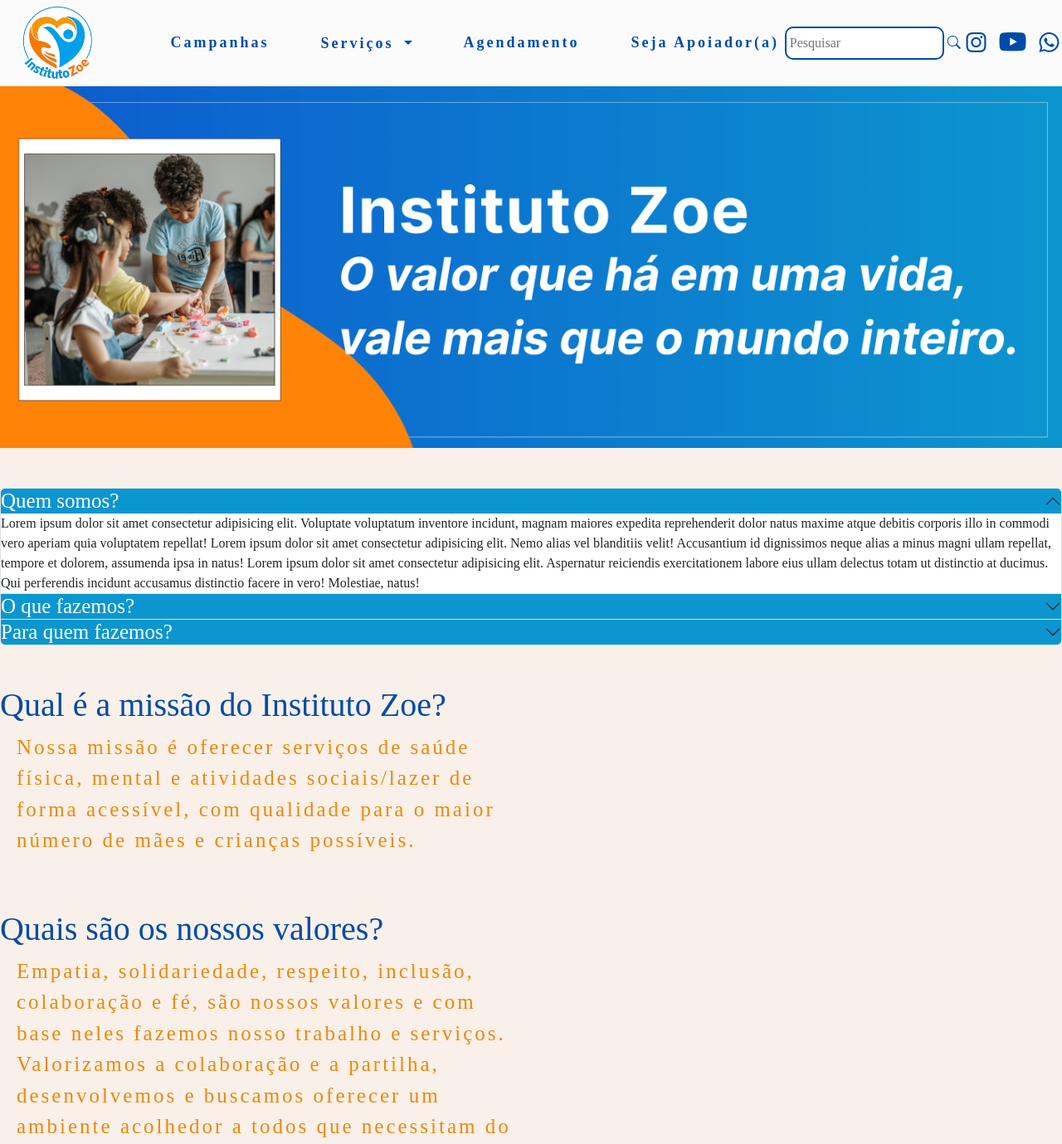
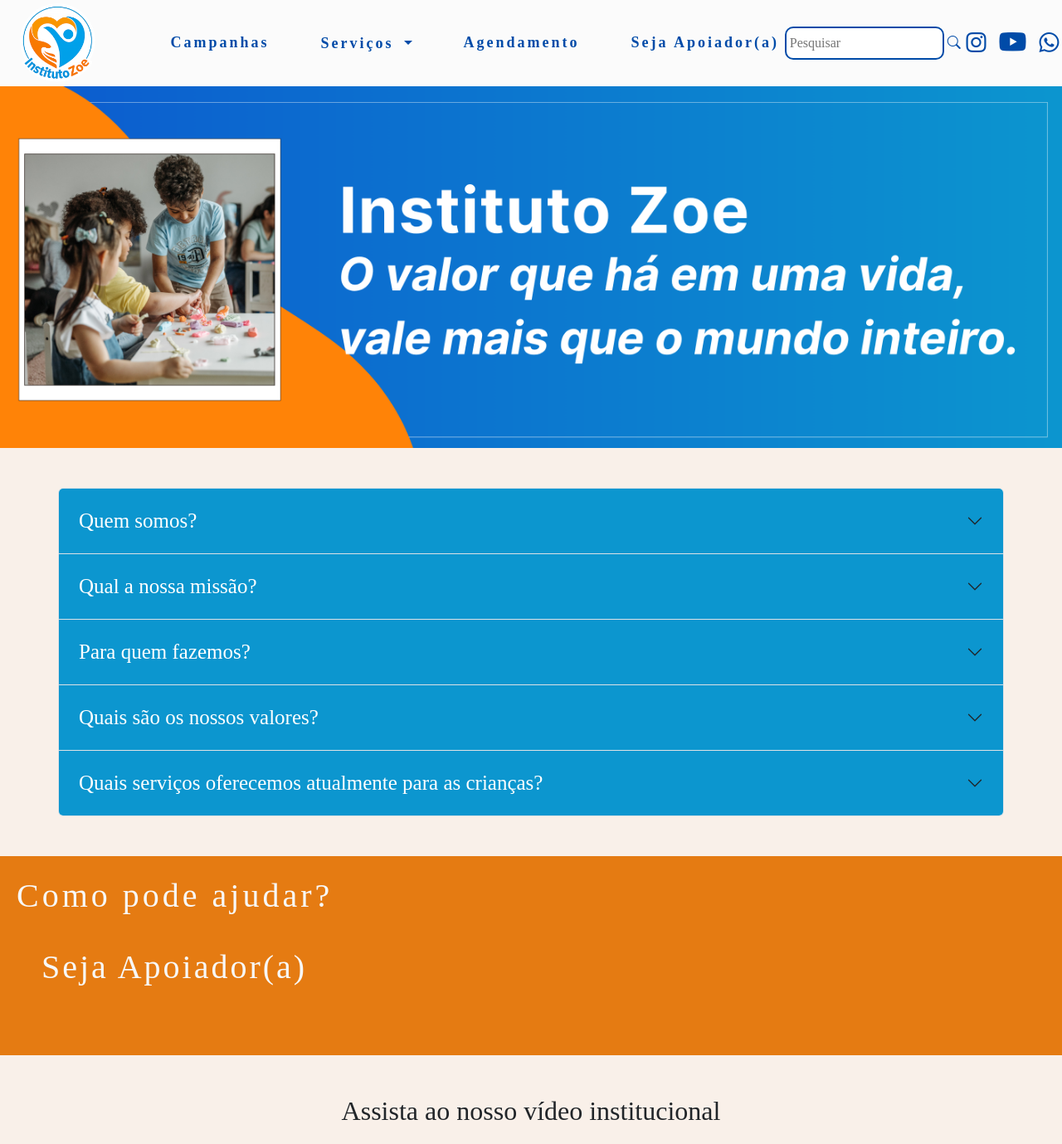
Before and after one commit to ProjetoZOE/InstitutoZoe, a PHP site: page / in a window 1280 px wide. Shown: the top 1379 px of the page at 83% size. Run offline with PHP 8.4, Linux system fonts and the light colour scheme; some web fonts are replaced.

Commit message:
Ajustes no tamanho do accordion

```diff
--- a/index.html
+++ b/index.html
@@ -31,7 +31,7 @@
 
             <ul class="nave-list">
 
-                <li><a href="/">Campanhas</a></li>
+                <li><a href="index.html">Campanhas</a></li>
                 <li>
                     <button class="Drop btn dropdown-toggle" data-bs-toggle="dropdown" aria-expanded="false">
                         Serviços
@@ -92,178 +92,182 @@
             <img src="img/instituto-zoe.png" class="banner-img" alt="Banner do Instituto Zoe">
         </section>
 
+        <section class="container">
             <br><br>
-
             <div class="accordion" id="accordionPanelsStayOpenExample">
                 <div class="accordion-item">
                     <h2 class="accordion-header">
-                    <button class="accordion-button" type="button" data-bs-toggle="collapse"
-                        data-bs-target="#panelsStayOpen-collapseOne" aria-expanded="true"
+                        <button class="accordion-button collapsed p-4" type="button" data-bs-toggle="collapse"
+                            data-bs-target="#panelsStayOpen-collapseOne" aria-expanded="false"
                             aria-controls="panelsStayOpen-collapseOne">
                             Quem somos?
                         </button>
                     </h2>
-                <div id="panelsStayOpen-collapseOne" class="accordion-collapse collapse show">
-                    <div class="accordion-body">
-                        Lorem ipsum dolor sit amet consectetur adipisicing elit. Voluptate voluptatum inventore
-                        incidunt, magnam maiores expedita reprehenderit dolor natus maxime atque debitis corporis illo
-                        in commodi vero aperiam quia voluptatem repellat! Lorem ipsum dolor sit amet consectetur
-                        adipisicing elit. Nemo alias vel blanditiis velit! Accusantium id dignissimos neque alias a
-                        minus magni ullam repellat, tempore et dolorem, assumenda ipsa in natus! Lorem ipsum dolor sit
-                        amet consectetur adipisicing elit. Aspernatur reiciendis exercitationem labore eius ullam
-                        delectus totam ut distinctio at ducimus. Qui perferendis incidunt accusamus distinctio facere in
-                        vero! Molestiae, natus!
+                    <div id="panelsStayOpen-collapseOne" class="accordion-collapse collapse">
+                        <div class="accordion-body p-3">
+                            Através de um sonho dado a nós por Deus. No sonho Deus pedia para que
+                            abríssemos um hospital para cuidar de pessoas. Porque as pessoas estavam precisando de amor,
+                            saúde e atenção. Por esse motivo temos um trabalho diferenciado. Tratamos as pessoas como
+                            elas
+                            merecem serem tratadas. <br>
+                            Nossa visão é inspirada pela nossa fé em Deus, buscamos alcançar pessoas que necessitem dos
+                            serviços ofertados no Instituto Zoe na cidade de Igarassu e cidades circunvizinhas guiada
+                            pela crença de
+                            Ele nos fortalece e nos capacita para enfrentar os desafios da jornada.
+
+
                         </div>
                     </div>
                 </div>
                 <div class="accordion-item">
                     <h2 class="accordion-header">
-                    <button class="accordion-button collapsed" type="button" data-bs-toggle="collapse"
+                        <button class="accordion-button collapsed p-4" type="button" data-bs-toggle="collapse"
                             data-bs-target="#panelsStayOpen-collapseTwo" aria-expanded="false"
                             aria-controls="panelsStayOpen-collapseTwo">
-                        O que fazemos?
+                            Qual a nossa missão?
                         </button>
                     </h2>
                     <div id="panelsStayOpen-collapseTwo" class="accordion-collapse collapse">
-                    <div class="accordion-body">
+                        <div class="accordion-body p-3">
                             Nossa missão é oferecer serviços de <strong>saúde física</strong>, <strong>mental</strong> e
-                        <strong>atividades sociais/lazer</strong> de forma <strong>acessível</strong> e com qualidade
+                            <strong>atividades sociais/lazer</strong> de forma <strong>acessível</strong> e com
+                            qualidade
                             para o maior número de mães e crianças possíveis.
                         </div>
                     </div>
                 </div>
                 <div class="accordion-item">
                     <h2 class="accordion-header">
-                    <button class="accordion-button collapsed" type="button" data-bs-toggle="collapse"
+                        <button class="accordion-button collapsed p-4" type="button" data-bs-toggle="collapse"
                             data-bs-target="#panelsStayOpen-collapseThree" aria-expanded="false"
                             aria-controls="panelsStayOpen-collapseThree">
                             Para quem fazemos?
                         </button>
                     </h2>
                     <div id="panelsStayOpen-collapseThree" class="accordion-collapse collapse">
-                    <div class="accordion-body">
-                        Nosso público-alvo é composto principalmente por <strong>moradores da comunidade local</strong>,
+                        <div class="accordion-body p-3">
+                            Nosso público-alvo é composto principalmente por <strong>moradores da comunidade
+                                local</strong>,
                             especialmente
-                        <strong>pessoas em situação de vulnerabilidade social</strong>. Isso inclui <strong>famílias de
+                            <strong>pessoas em situação de vulnerabilidade social</strong>. Isso inclui <strong>famílias
+                                de
                                 baixa renda</strong>,
-                        <strong>idosos</strong>, <strong>crianças</strong>, <strong>gestantes</strong>, <strong>pessoas
+                            <strong>idosos</strong>, <strong>crianças</strong>, <strong>gestantes</strong>,
+                            <strong>pessoas
                                 com doenças crônicas</strong> e
                             <strong>indivíduos com acesso limitado</strong> aos serviços de saúde convencionais. A
                             instituição foca na
-                        <strong>promoção da saúde</strong>, <strong>prevenção de doenças</strong> e <strong>atendimento
+                            <strong>promoção da saúde</strong>, <strong>prevenção de doenças</strong> e
+                            <strong>atendimento
                                 básico</strong>, buscando garantir
                             <strong>cuidado integral</strong>, <strong>humanizado</strong> e <strong>acessível a
                                 todos</strong>.
                         </div>
                     </div>
                 </div>
+                <div class="accordion-item">
+                    <h2 class="accordion-header">
+                        <button class="accordion-button collapsed p-4" type="button" data-bs-toggle="collapse"
+                            data-bs-target="#panelsStayOpen-collapseFour" aria-expanded="false"
+                            aria-controls="panelsStayOpen-collapseFour">
+                            Quais são os nossos valores?
+                        </button>
+                    </h2>
+                    <div id="panelsStayOpen-collapseFour" class="accordion-collapse collapse">
+                        <div class="accordion-body p-3">
+                            <p>
+                                <strong>Empatia</strong>, <strong>solidariedade</strong>, <strong>respeito</strong>,
+                                <strong>inclusão</strong>, <strong>colaboração</strong> e <strong>fé</strong> são nossos
+                                valores, e com base neles fazemos nosso trabalho e serviços.
+                                Valorizamos a <strong>colaboração</strong> e a <strong>partilha</strong>, desenvolvemos
+                                e buscamos oferecer um <strong>ambiente acolhedor</strong> a todos que necessitam do
+                                nosso instituto.
+                            </p>
                         </div>
-
-        <br><br>
-
-        <section id="quem somos" class="texto">
-            <h1>Qual é a missão do Instituto Zoe?</h1>
-            <p>Nossa missão é oferecer serviços de saúde física, mental e atividades sociais/lazer de forma acessível,
-                com qualidade para o maior número de mães e crianças possíveis.
-            </p>
-
-        </section>
-
-
-        <br><br>
-
-        <section id="o que fazemos" class="texto">
-            <h1>Quais são os nossos valores?</h1>
-            <p>Empatia, solidariedade, respeito, inclusão, colaboração e fé, são nossos valores e com base neles fazemos
-                nosso trabalho e serviços. Valorizamos a colaboração e a partilha, desenvolvemos e buscamos oferecer um
-                ambiente acolhedor a todos que necessitam do nosso instituto.</p>
-        </section>
-
-
-
-        <br><br>
-        <section id="para quem fazemos" class="texto">
-            <h1>Quais serviços oferecemos atualmente para as crianças?</h1>
-            <br>
-            <ul>
-                <h1>Saúde Mental e Psicopedagógica</h1><br>
-                <li>Psicopedagógico</li>
-                <li>Neuropsicopedagogia</li>
-                <li>Psicólogo</li>
-                <li>Terapias em ABA</li>
-                <li>Psicomotricidade</li>
-            </ul>
-            <br><br>
-
-            <ul>
-                <h1>Atividades Físicas e Esportivas</h1><br>
-                <li>Ballet</li>
-                <li>Jiu-Jitsu</li>
-                <li>Natação</li>
-            </ul>
-            <br><br>
-            <ul>
-                <h1>Reabilitação Física e Funcional</h1><br>
-                <li>Fisioterapia</li>
-                <li>Funcional</li>
-                <li>Hidroginástica</li>
-            </ul>
-            <br><br>
-            <ul>
-                <h1>Terapias Alternativas e Complementares</h1><br>
-                <li>Musicoterapia</li>
-                <li>Massoterapia</li>
-            </ul>
-            <br><br>
-            <ul>
-                <h1>Comunicação e Desenvolvimento</h1><br>
-                <li>Fonoaudiologia</li>
-            </ul>
-            <br><br>
-            <ul>
-                <h1>Especialidades Médicas</h1><br>
-                <li>Nutricionista</li>
-                <li>Ginecologista</li>
-                <li>Neurologista</li>
-                <li>Neuropediatra</li>
-                <li>Psiquiatra</li>
+                    </div>
+                </div>
+                <div class="accordion-item">
+                    <h2 class="accordion-header">
+                        <button class="accordion-button collapsed p-4" type="button" data-bs-toggle="collapse"
+                            data-bs-target="#panelsStayOpen-collapseFive" aria-expanded="false"
+                            aria-controls="panelsStayOpen-collapseFive">
+                            Quais serviços oferecemos atualmente para as crianças?
+                        </button>
+                    </h2>
+                    <div id="panelsStayOpen-collapseFive" class="accordion-collapse collapse">
+                        <div class="accordion-body p-3">
+                            <p><strong>Saúde Mental e Psicopedagógica</strong></p>
+                            <ul class="ps-5">
+                                <li><strong>Psicopedagógico</strong></li>
+                                <li><strong>Neuropsicopedagogia</strong></li>
+                                <li><strong>Psicólogo</strong></li>
+                                <li><strong>Terapias em ABA</strong></li>
+                                <li><strong>Psicomotricidade</strong></li>
                             </ul>
 
+                            <p><strong>Atividades Físicas e Esportivas</strong></p>
+                            <ul class="ps-5">
+                                <li><strong>Ballet</strong></li>
+                                <li><strong>Jiu-Jitsu</strong></li>
+                                <li><strong>Natação</strong></li>
+                            </ul>
+
+                            <p><strong>Reabilitação Física e Funcional</strong></p>
+                            <ul class="ps-5">
+                                <li><strong>Fisioterapia</strong></li>
+                                <li><strong>Funcional</strong></li>
+                                <li><strong>Hidroginástica</strong></li>
+                            </ul>
+
+                            <p><strong>Terapias Alternativas e Complementares</strong></p>
+                            <ul class="ps-5">
+                                <li><strong>Musicoterapia</strong></li>
+                                <li><strong>Massoterapia</strong></li>
+                            </ul>
+
+                            <p><strong>Comunicação e Desenvolvimento</strong></p>
+                            <ul class="ps-5">
+                                <li><strong>Fonoaudiologia</strong></li>
+                            </ul>
+
+                            <p><strong>Especialidades Médicas</strong></p>
+                            <ul class="ps-5">
+                                <li><strong>Nutricionista</strong></li>
+                                <li><strong>Ginecologista</strong></li>
+                                <li><strong>Neurologista</strong></li>
+                                <li><strong>Neuropediatra</strong></li>
+                                <li><strong>Psiquiatra</strong></li>
+                            </ul>
+                        </div>
+                    </div>
+                </div>
+            </div>
         </section>
 
 
         <br><br>
 
         <section id="apoiador" class="texto">
-            <br><h1>Como pode ajudar?</h1><br>
+            <br>
+            <h1>Como pode ajudar?</h1><br>
             <p style="justify-content: center;"><a href="" style="text-align: center;">Seja Apoiador(a)</a></p>
         </section>
-
-
-
-
-
-
-
-
-
-
-
+        <br><br>
         <!-- Sobre -->
-        <section class="py-5">
-            <div class="container">
-                <div class="video-container">
-                    <h3 class="section-title text-center mb-4">Sobre o Instituto Zoe</h3>
-                    <p class="text-center"></p>
-                    <iframe src="https://www.youtube.com/embed/8B02_B1vb4M" title="YouTube video player" frameborder="0"
+        <section id="video-institucional" style="padding: 40px 0; background-color: #f9f0e9;">
+            <div class="container text-center">
+                <h2 style="color: var(--azul);">Assista ao nosso vídeo institucional</h2>
+                <div class="ratio ratio-16x9 mt-4">
+                    <iframe src="https://www.youtube.com/embed/8B02_B1vb4M" title="Instituto Zoe"
                         allow="accelerometer; autoplay; clipboard-write; encrypted-media; gyroscope; picture-in-picture"
-                        allowfullscreen>
+                        allowfullscreen style="border: none;">
                     </iframe>
                 </div>
             </div>
         </section>
 
 
+        <br><br>
 
 
 
@@ -285,43 +289,35 @@
     <footer class="footer text-center text-lg-start">
         <div class="container p-4">
             <div class="row align-items-center text-center text-md-start">
-
-
                 <div class="col-md-4 mb-3 mb-md-0">
                     <p class="mb-0">&copy; 2025 - Instituto Zoe - Todos os direitos reservados</p>
                 </div>
-
-
                 <div class="col-md-4 mb-3 mb-md-0 d-flex justify-content-center">
                     <a class="logo d-flex align-items-center gap-2 text-decoration-none" href="#">
                         <img src="img/logo.png" alt="" style="height: 21vh;">
-
                     </a>
                 </div>
-
-
                 <div class="col-md-4 mb-3 mb-md-0 d-flex justify-content-md-end justify-content-center gap-3">
-
                     <a href="https://www.instagram.com/instituicao.zoe/" target="_blank"
                         class="text-decoration-none social-link"><i class="bi bi-instagram fs-4"
                             style="color: rgb(251, 251, 251);"></i></a>
-
-                    <a href="https://www.youtube.com/channel/UC7ONgI1ulSOE8iYjwWE3Kww"
-                        class="text-decoration-none social-link" target="_blank"><i class="bi bi-youtube fs-4"
+                    <a href="https://www.youtube.com/channel/UC7ONgI1ulSOE8iYjwWE3Kww" target="_blank"
+                        class="text-decoration-none social-link"><i class="bi bi-youtube fs-4"
                             style="color: rgb(251, 251, 251);"></i></a>
-
                     <a href="https://wa.me/5581973410768" target="_blank" class="text-decoration-none social-link"><i
                             class="bi bi-whatsapp fs-4" style="color: rgb(251, 251, 251);"></i></a>
                 </div>
-
+                <div class="social-icons mt-3">
+                    <a href="https://facebook.com"><i class="bi bi-facebook"></i></a>
+                    <a href="fale_conosco.php" target="_blank"><i class="bi bi-youtube"></i></a>
+                </div>
+                <p class="mt-2"><a href="fale_conosco.php" target="_blank">Fale Conosco</a></p>
             </div>
         </div>
-    </footer>
-
         <a href="#" class="scroll-to-top" id="scrollToTopBtn">
             <i class="bi bi-arrow-up-circle-fill"></i>
         </a>
-
+    </footer>
 
 
 
--- a/styles.css
+++ b/styles.css
@@ -65,7 +65,6 @@ a:hover {
 }
 
 .texto ul {
-
     letter-spacing: 4px;
     text-align: left;
     max-width: 600px;
@@ -77,7 +76,6 @@ a:hover {
 }
 
 .texto ul li {
-
     letter-spacing: 4px;
     text-align: left;
     max-width: 600px;
@@ -89,28 +87,17 @@ a:hover {
 }
 
 #apoiador.texto {
-
     letter-spacing: 4px;
     height: 30vh;
     color: #f8f8f8;
     background-color: #e57b12;
 }
 
-
-#apoiador.texto h1{
-
-    margin-left: 20px;
-}
-
-#apoiador.texto a{
-    font-weight: bold;
-}
 #apoiador.texto h1 {
     margin-left: 20px;
 }
 
 #apoiador.texto a {
-
     justify-content: center;
     text-align: center;
     margin-left: 30px;
@@ -120,6 +107,7 @@ a:hover {
 }
 
 #apoiador.texto a:hover {
+    color: #68c1e7;
     font-size: 42px;
 
 }
@@ -192,8 +180,9 @@ nav {
     color: #f28705 !important;
 }
 
+
 .dropdown-menu li {
-    margin: 10px;
+    margin: 15px;
 }
 
 
@@ -312,7 +301,7 @@ nav {
     }
 
     #apoiador.texto h1 {
-        margin-left: 5px;
+        margin-left: 2px;
         text-align: left;
 
     }
```
Lines whose indentation alone changed are shown as unchanged.
